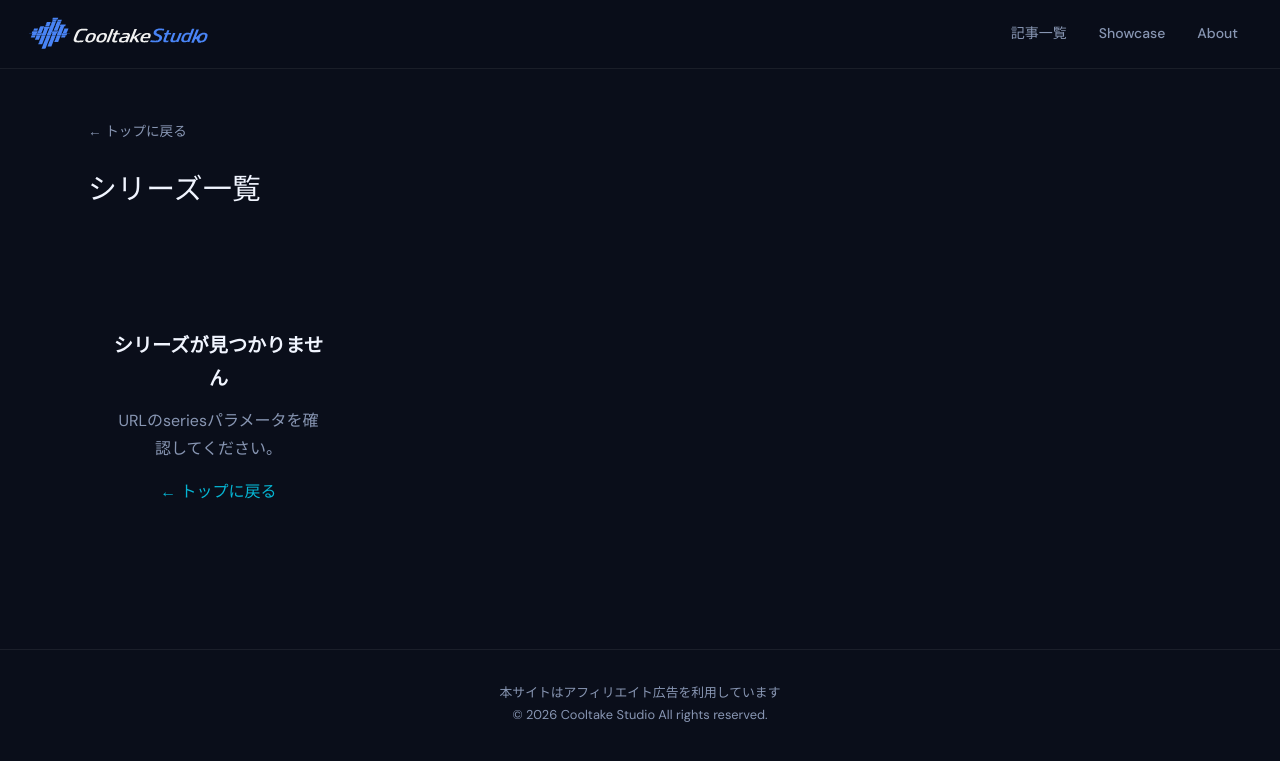
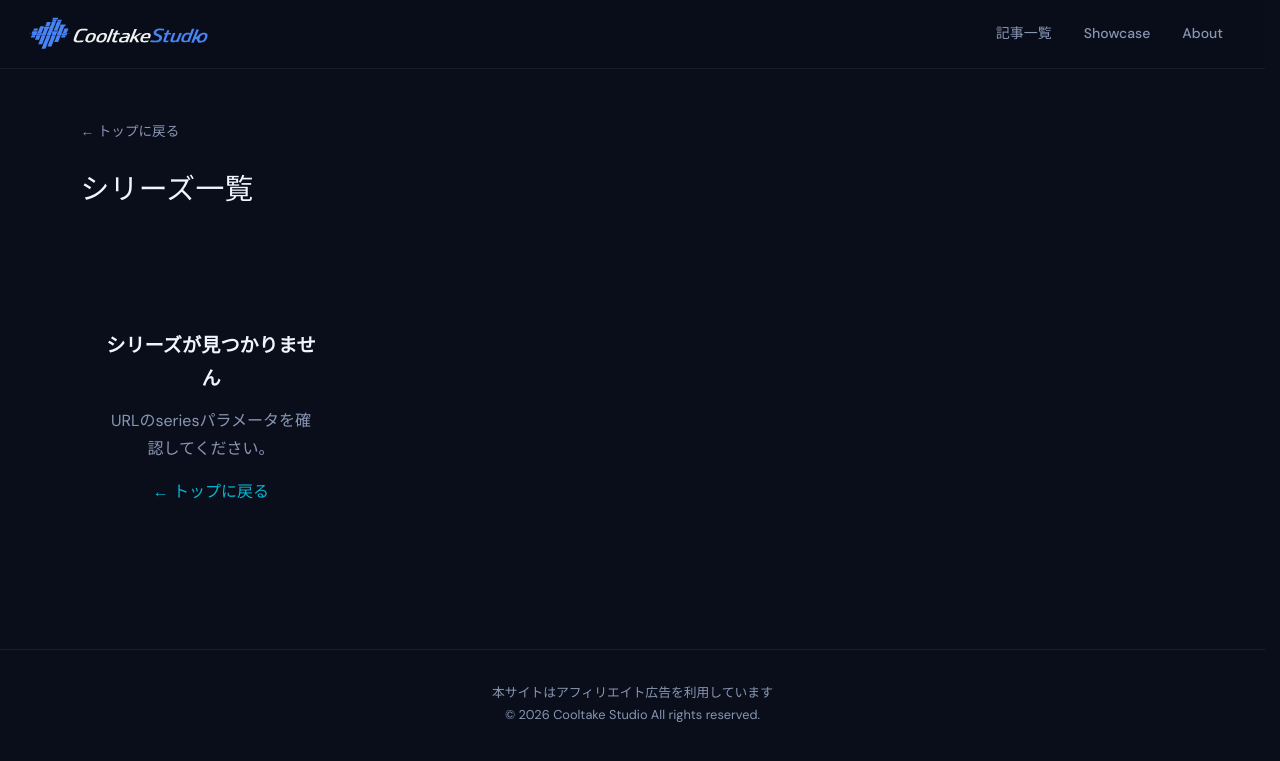
Before and after one commit to cooltake/cooltake-staging, a Jekyll site: the page series-list.html, which Jekyll copies as it is, in a window 1280 px wide. Shown: the top 761 px of the page. Built offline with Jekyll 4.4.1, drawn with Linux system fonts in a browser that asks for light colours; some web fonts are replaced.

Commit message:
fix: logo gap/font-size, add scrollbar-gutter

```diff
--- a/series-list.html
+++ b/series-list.html
@@ -16,6 +16,7 @@
       --gradient: linear-gradient(135deg,#3b82f6,#818cf8);
     }
     *, *::before, *::after { box-sizing: border-box; margin: 0; padding: 0; }
+    html { scrollbar-gutter: stable; }
     body { font-family: 'DM Sans','Noto Sans JP',sans-serif; background: var(--bg); color: var(--text); min-height: 100vh; line-height: 1.7; }
     a { text-decoration: none; color: inherit; }
 
@@ -23,7 +24,7 @@
     .container-wide { max-width: 1547px; margin: 0 auto; padding: 0 28px; }
     .site-header { position: sticky; top: 0; z-index: 100; background: rgba(10,14,26,.88); backdrop-filter: blur(24px); -webkit-backdrop-filter: blur(24px); border-bottom: 1px solid var(--border); }
     .site-header .container-wide { display: flex; align-items: center; justify-content: space-between; height: 68px; }
-    .logo { display: flex; align-items: center; }
+    .logo { display: flex; align-items: center; gap: 12px; font-size: 1.05rem; font-weight: 800; letter-spacing: -.02em; }
     .site-nav { display: flex; align-items: center; gap: 4px; }
     .site-nav a { color: var(--muted); font-size: .875rem; font-weight: 500; padding: 7px 14px; border-radius: 8px; transition: color .2s, background .2s; }
     .site-nav a:hover { color: var(--text); background: rgba(255,255,255,.05); }
```
